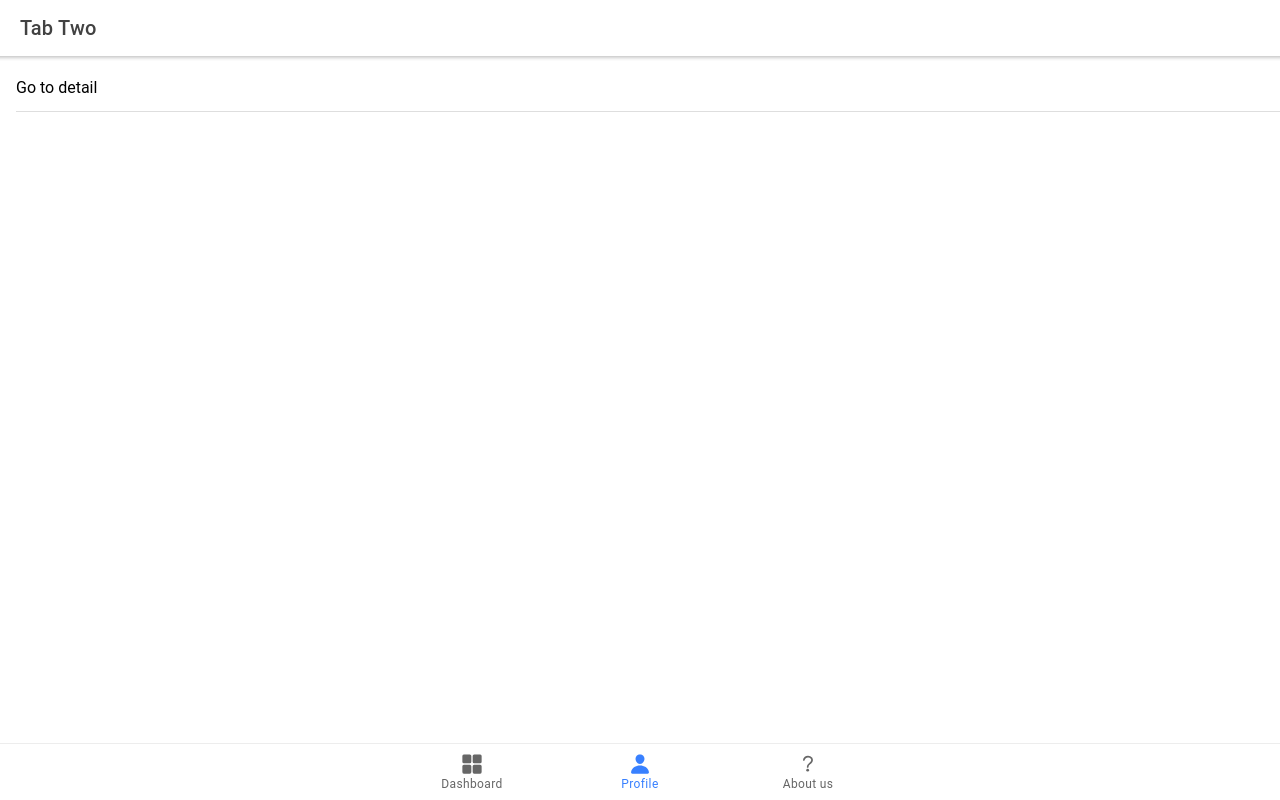
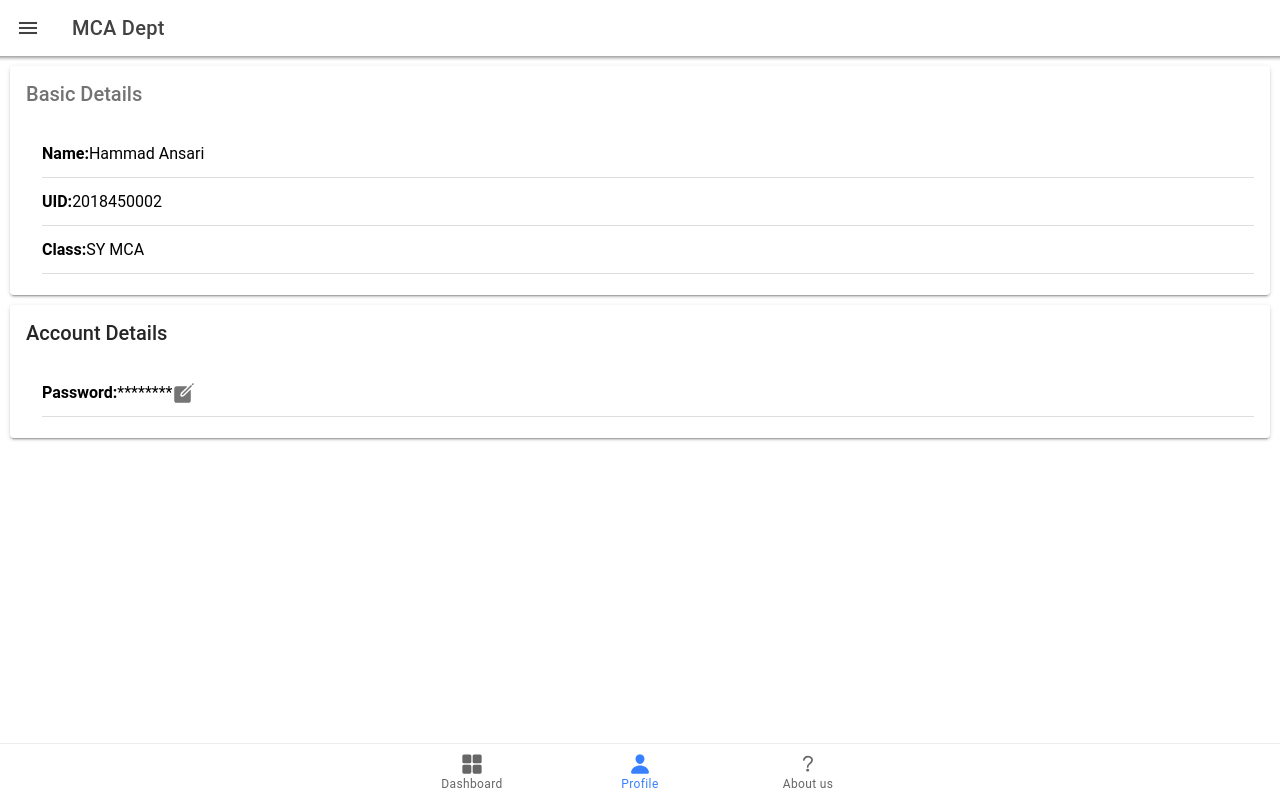
Before and after one commit to fruxc/MCA_DEPT, a React (Create React App) app: page /profile in a window 1280 px wide. Built offline with nearby package versions, Linux system fonts and the light colour scheme.

Commit message:
Side menu

```diff
--- a/package.json
+++ b/package.json
@@ -8,7 +8,7 @@
     "@ionic/react": "^4.11.8",
     "@ionic/react-hooks": "0.0.6",
     "@ionic/react-router": "^4.11.8",
-    "@material-ui/core": "^4.9.2",
+    "@material-ui/core": "^4.9.4",
     "@material-ui/icons": "^4.9.1",
     "@testing-library/jest-dom": "^4.2.4",
     "@testing-library/react": "^9.4.0",
@@ -20,6 +20,7 @@
     "@types/react-router": "^5.1.4",
     "@types/react-router-dom": "^5.1.3",
     "ionicons": "^4.6.3",
+    "popper.js": "^1.16.1",
     "react": "^16.12.0",
     "react-dom": "^16.12.0",
     "react-router": "^5.1.2",
--- a/src/App.tsx
+++ b/src/App.tsx
@@ -1,5 +1,5 @@
-import React from 'react';
-import { Redirect, Route } from 'react-router-dom';
+import React from "react";
+import { BrowserRouter as Router, Switch, Route } from "react-router-dom";
 import {
   IonApp,
   IonIcon,
@@ -7,44 +7,71 @@ import {
   IonRouterOutlet,
   IonTabBar,
   IonTabButton,
-  IonTabs
-} from '@ionic/react';
-import { IonReactRouter } from '@ionic/react-router';
-import { person, help, grid } from 'ionicons/icons';
-import Dashboard from './pages/Dashboard';
-import Profile from './pages/Profile';
-import About from './pages/About';
-import Details from './pages/Details';
+  IonTabs,
+  IonMenuButton,
+  IonToolbar,
+  IonButtons,
+  IonTitle,
+  IonHeader,
+  IonSplitPane,
+  IonPage
+} from "@ionic/react";
+import { IonReactRouter } from "@ionic/react-router";
+import { person, help, grid } from "ionicons/icons";
+import Dashboard from "./pages/Dashboard";
+import Profile from "./pages/Profile";
+import About from "./pages/About";
+import Details from "./pages/Details";
 
 /* Core CSS required for Ionic components to work properly */
-import '@ionic/react/css/core.css';
+import "@ionic/react/css/core.css";
 
 /* Basic CSS for apps built with Ionic */
-import '@ionic/react/css/normalize.css';
-import '@ionic/react/css/structure.css';
-import '@ionic/react/css/typography.css';
+import "@ionic/react/css/normalize.css";
+import "@ionic/react/css/structure.css";
+import "@ionic/react/css/typography.css";
 
 /* Optional CSS utils that can be commented out */
-import '@ionic/react/css/padding.css';
-import '@ionic/react/css/float-elements.css';
-import '@ionic/react/css/text-alignment.css';
-import '@ionic/react/css/text-transformation.css';
-import '@ionic/react/css/flex-utils.css';
-import '@ionic/react/css/display.css';
+import "@ionic/react/css/padding.css";
+import "@ionic/react/css/float-elements.css";
+import "@ionic/react/css/text-alignment.css";
+import "@ionic/react/css/text-transformation.css";
+import "@ionic/react/css/flex-utils.css";
+import "@ionic/react/css/display.css";
 
 /* Theme variables */
-import './theme/variables.css';
+import "./theme/variables.css";
 
 const App: React.FC = () => (
+  <Router>
   <IonApp>
+    <IonHeader>
+      <IonToolbar>
+        <IonButtons slot="start">
+          <IonMenuButton auto-hide="false"></IonMenuButton>
+        </IonButtons>
+        <IonTitle>MCA Dept</IonTitle>
+      </IonToolbar>
+    </IonHeader>
+    <IonSplitPane contentId="main">
+      <div id="menu">
+      </div>
+      <IonPage id="main">
+        <Switch>
+          <Route path="/dashboard" component={Dashboard} exact={true} />
+          <Route path="/profile" component={Profile} exact={true} />
+          <Route path="/profile/details" component={Details} exact={true} />
+          <Route path="/about" component={About} exact={true} />
+        </Switch>
+      </IonPage>
+    </IonSplitPane>
     <IonReactRouter>
       <IonTabs>
         <IonRouterOutlet>
           <Route path="/dashboard" component={Dashboard} exact={true} />
           <Route path="/profile" component={Profile} exact={true} />
-          <Route path="/profile/details" component={Details} exact={true}/>
-          <Route path="/about" component={About} exact={true}/>
-          <Route path="/" render={() => <Redirect to="/tab1" />} exact={true} />
+          <Route path="/profile/details" component={Details} exact={true} />
+          <Route path="/about" component={About} exact={true} />
         </IonRouterOutlet>
         <IonTabBar slot="bottom">
           <IonTabButton tab="dashboard" href="/dashboard">
@@ -63,6 +90,7 @@ const App: React.FC = () => (
       </IonTabs>
     </IonReactRouter>
   </IonApp>
+  </Router>
 );
 
 export default App;
--- a/src/pages/About.tsx
+++ b/src/pages/About.tsx
@@ -2,8 +2,6 @@ import {
   IonContent,
   IonHeader,
   IonPage,
-  IonTitle,
-  IonToolbar,
   IonItem
 } from "@ionic/react";
 import { makeStyles } from "@material-ui/core/styles";
@@ -26,9 +24,6 @@ const About: React.FC = () => {
   return (
     <IonPage>
       <IonHeader>
-        <IonToolbar>
-          <IonTitle>MCA DEPT</IonTitle>
-        </IonToolbar>
       </IonHeader>
       <img src="/assets/Entrance.jpg" alt="" />
       <IonContent>
--- a/src/pages/Dashboard.tsx
+++ b/src/pages/Dashboard.tsx
@@ -2,13 +2,13 @@ import {
   IonContent,
   IonHeader,
   IonPage,
-  IonTitle,
-  IonToolbar,
   IonGrid,
   IonRow,
   IonCol,
+  IonButton,
+  IonToast,
 } from "@ionic/react";
-import React from "react";
+import React, { useState } from "react";
 import {
   createMuiTheme,
   makeStyles,
@@ -44,13 +44,14 @@ const theme = createMuiTheme({
 
 const Dashboard: React.FC = () => {
   const classes = useStyles();
+  const [toastIsShown, setToastIsShown] = useState(false);
 
+  const showToast = () => {
+      setToastIsShown(true);
+  }
   return (
     <IonPage>
       <IonHeader>
-        <IonToolbar>
-          <IonTitle>MCA DEPT</IonTitle>
-        </IonToolbar>
       </IonHeader>
       <IonContent>
         <IonGrid>
@@ -101,6 +102,17 @@ const Dashboard: React.FC = () => {
             </IonCol>
           </IonRow>
         </IonGrid>
+        <div>
+                    <IonButton onClick={() => showToast()}>
+                        Show toast
+                    </IonButton>
+                    <IonToast
+                        isOpen={toastIsShown}
+                        onDidDismiss={() => setToastIsShown(false)}
+                        message="Let's show a toast!"
+                        duration={3000}
+                    />
+                </div>
       </IonContent>
     </IonPage>
   );
--- a/src/pages/Profile.tsx
+++ b/src/pages/Profile.tsx
@@ -1,22 +1,67 @@
-import React from 'react';
-import { IonContent, IonHeader, IonItem, IonLabel, IonList, IonPage, IonTitle, IonToolbar } from '@ionic/react';
+import React from "react";
+import {
+  IonContent,
+  IonHeader,
+  IonCard,
+  IonItem,
+  IonList,
+  IonPage,
+  IonTitle,
+  IonToolbar,
+  IonCardHeader,
+  IonCardTitle,
+  IonCardContent,
+  IonIcon
+} from "@ionic/react";
 
 const Profile: React.FC = () => {
   return (
     <IonPage>
       <IonHeader>
         <IonToolbar>
-          <IonTitle>Tab Two</IonTitle>
+          <IonTitle>Profile</IonTitle>
         </IonToolbar>
       </IonHeader>
       <IonContent>
-        <IonList>
+        {/* <IonList>
           <IonItem routerLink="/profile/details">
             <IonLabel>
-              <h2>Go to detail</h2>
+              <h2> Details </h2>
             </IonLabel>
           </IonItem>
-        </IonList>
+        </IonList> */}
+        <IonCard>
+          <IonCardHeader>
+            <IonCardTitle color="red">Basic Details</IonCardTitle>
+          </IonCardHeader>
+          <IonCardContent>
+            <IonList>
+              <IonItem>
+                <b>Name:</b> Hammad Ansari
+                <hr></hr>
+              </IonItem>
+              <IonItem>
+                <b>UID:</b> 2018450002
+                <hr></hr>
+              </IonItem>
+              <IonItem>
+                <b>Class:</b> SY MCA
+              </IonItem>
+            </IonList>
+          </IonCardContent>
+        </IonCard>
+        <IonCard>
+          <IonCardHeader>
+            <IonCardTitle>Account Details</IonCardTitle>
+          </IonCardHeader>
+          <IonCardContent>
+            <IonList>
+              <IonItem>
+                <b>Password:</b> ******** <IonIcon name="create"></IonIcon>
+              </IonItem>
+            </IonList>
+          </IonCardContent>
+        </IonCard>
       </IonContent>
     </IonPage>
   );
--- a/src/react-app-env.d.ts
+++ b/src/react-app-env.d.ts
@@ -1 +1,2 @@
 /// <reference types="react-scripts" />
+declare module 'react-router-dom';
```
Also changed, not shown: src/components/Sidemenu.tsx (added, +61 -0 lines), 1 other file (tests, documents, lock files or other folders).
